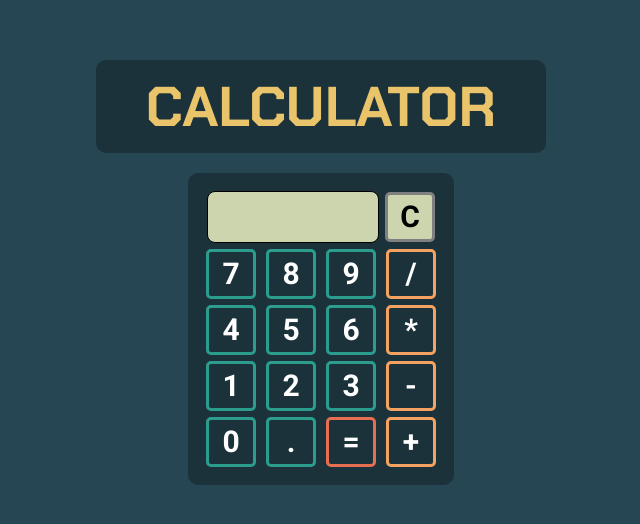
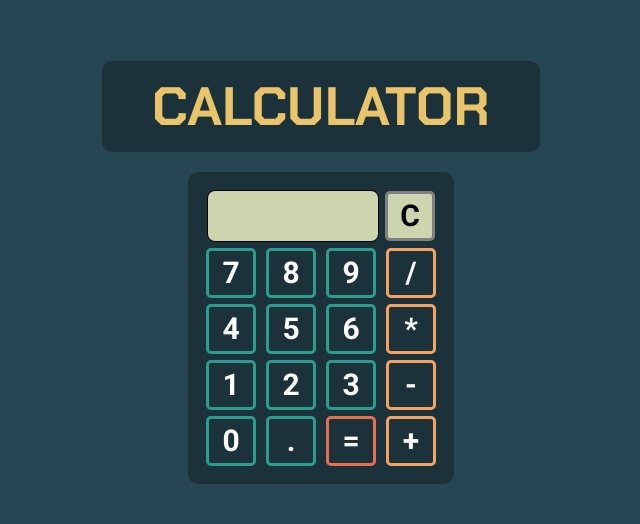
Before and after one commit to atabisi/odin-calculator, a plain HTML site: page index.html in a window 1280 px wide. Shown: the part 136-660 px from the top of the page, without its empty margins (327-967 px from the left). Drawn offline with Linux system fonts and the light colour scheme; a web font is replaced by a local one.

Commit message:
style.css

```diff
--- a/style.css
+++ b/style.css
@@ -14,7 +14,7 @@ body {
     background-color: #1C323B;
     color: #e9c46a;
     font-family: 'Chakra Petch', sans-serif;
-    font-size: 56px;
+    font-size: 54px;
     font-weight: 900;
     padding: 10px 50px;
     margin-bottom: 20px;
```
